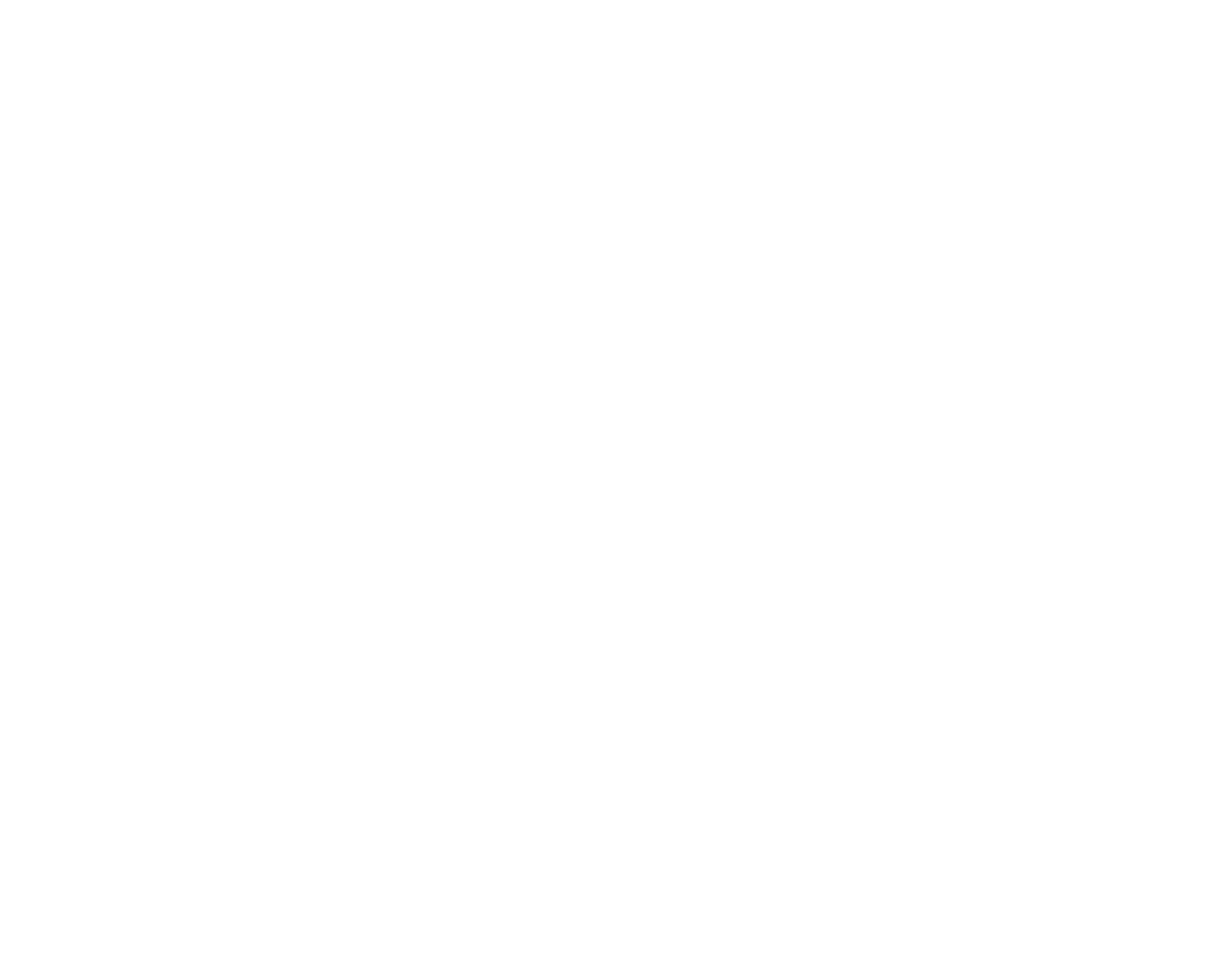
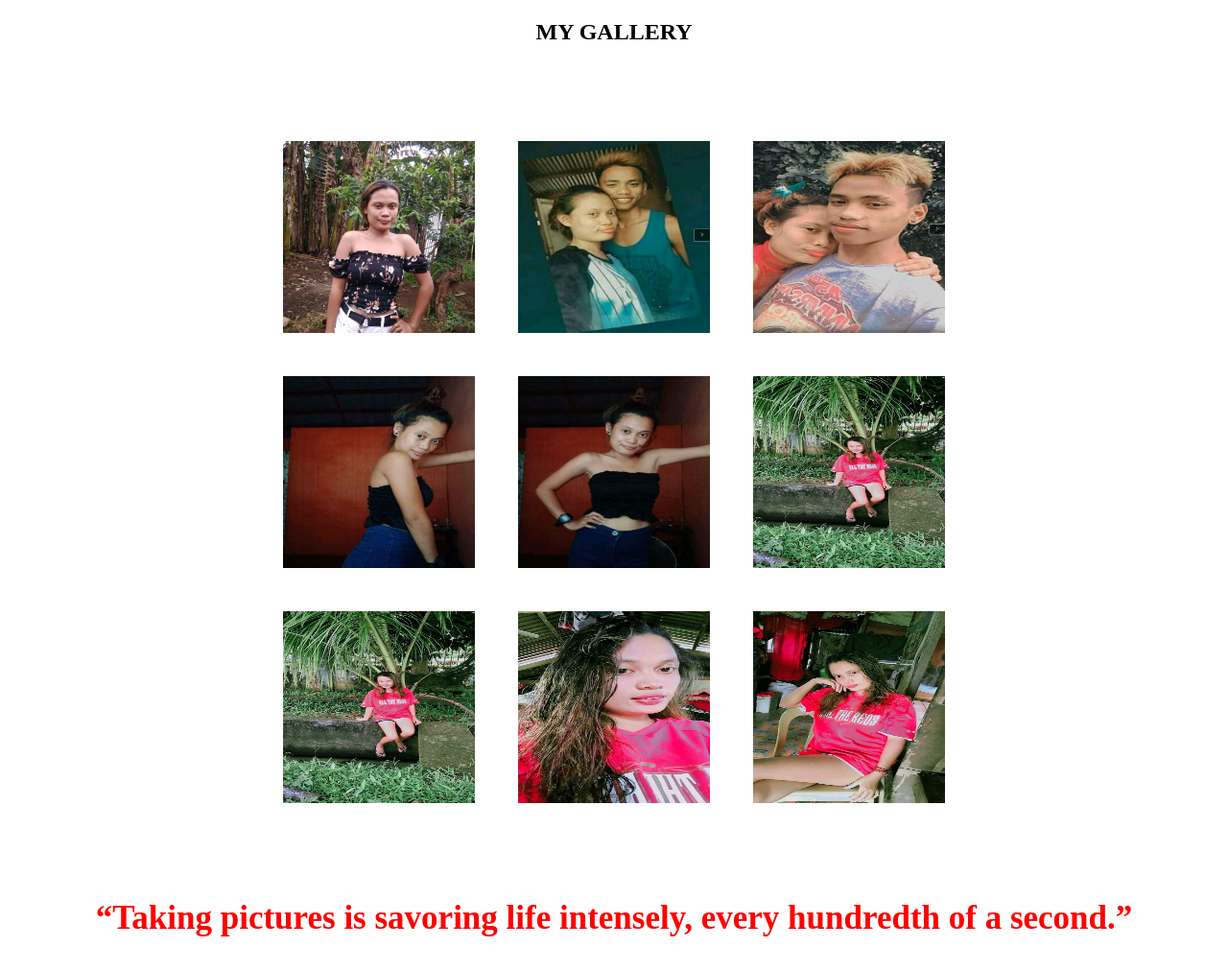
Before and after one commit to LeaColibao13/Act-1, a plain HTML site: page index.html in a window 1280 px wide. Shown: the whole page at 96% size. Before the commit the page ends 800 px from the top, so only its background shows below. Drawn offline with Linux system fonts and the light colour scheme.

Commit message:
gallery contents

```diff
--- a/index.html
+++ b/index.html
@@ -7,6 +7,32 @@
         <title>PT-FIRST ACTIVITY</title>
         </head>
         <body>
+            <div class="container">
+
+                <center>
+                <div class="gallery-info"><h2 class="text">MY GALLERY</h2>
+                </center></div>
+
+                <div class="gallery-container" style="display: grid; grid-template-columns: repeat(3, 200px); grid-gap: 45px; width: fit-content; margin: 100px auto; ">
+                    <img style="width: 100%; height: 200px" src="Myphoto.jpg" alt="">
+                    <img style="width: 100%; height: 200px" src="pic1.jpg" alt="">
+                    <img style="width: 100%; height: 200px" src="pic2.jpg" alt="">
+                    <img style="width: 100%; height: 200px" src="pic3.jpg" alt="">
+                    <img style="width: 100%; height: 200px" src="pic4.jpg" alt="">
+                    <img style="width: 100%; height: 200px" src="pic6.jpg" alt="">
+                    <img style="width: 100%; height: 200px" src="pic6.jpg" alt="">
+                    <img style="width: 100%; height: 200px" src="pic7.jpg" alt="">
+                    <img style="width: 100%; height: 200px" src="pic8.jpg" alt="">
+
+
+
+
+                </div>
+                </div>
+                <center>
+                <p style="font-size: 35px; color: red"><b>“Taking pictures is savoring life intensely, every hundredth of a second.”</b></p>
+                </center>
+
 
         </body>
         </html>
```
Also changed, not shown: Myphoto.jpg (added), pic1.jpg (added), pic2.jpg (added), pic3.jpg (added), pic4.jpg (added), pic5.jpg (added), pic6.jpg (added), pic7.jpg (added), pic8.jpg (added).
